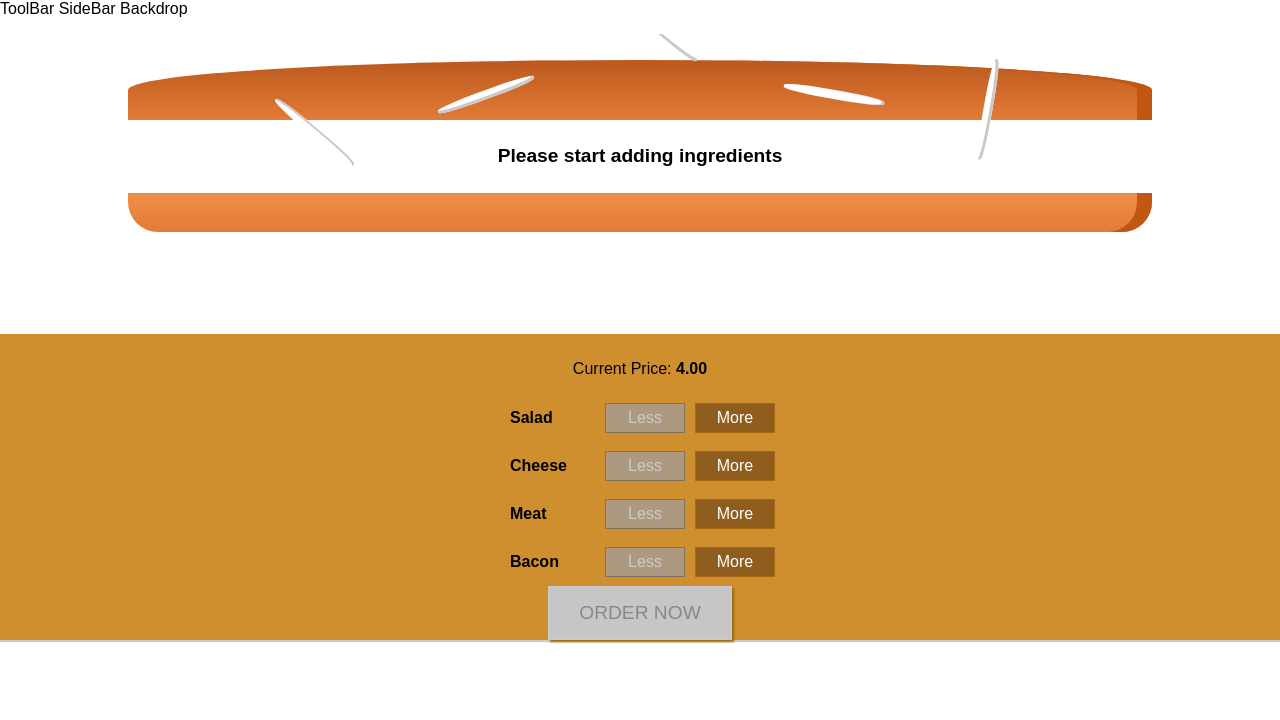
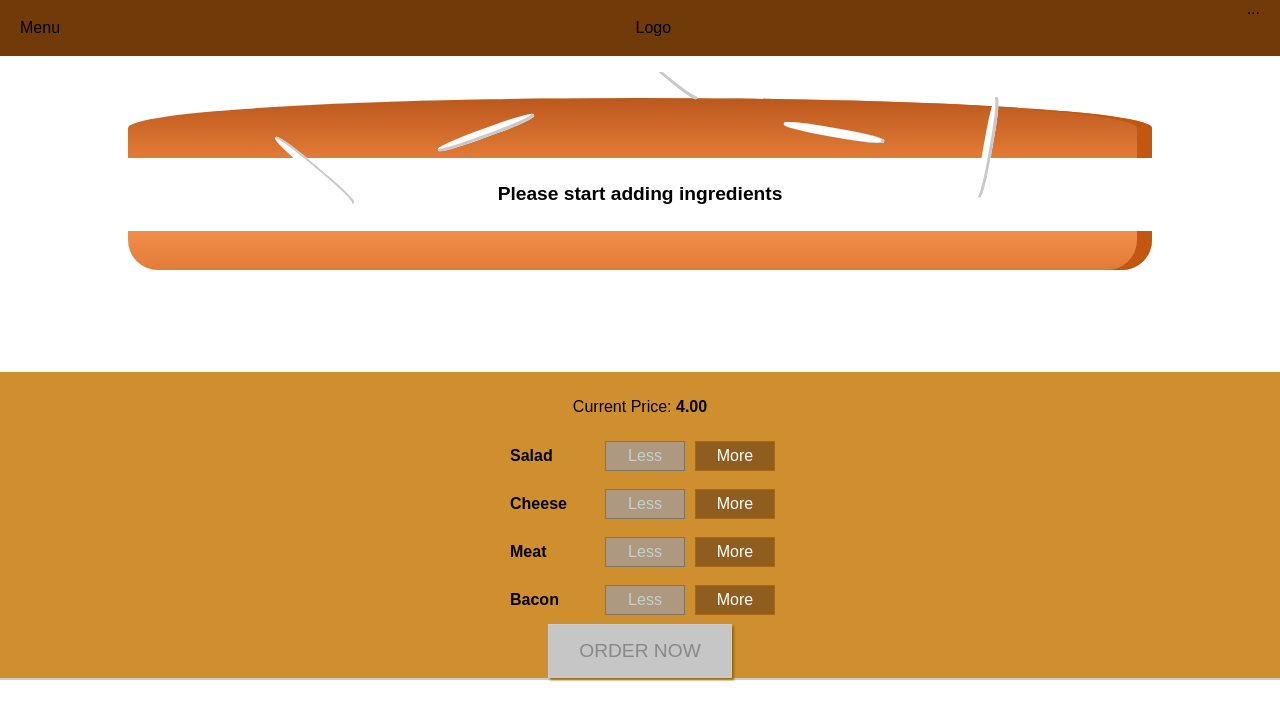
Before and after one commit to mouryar/React-learning-project, a React app: page / in a window 1280 px wide. Shown: the top 720 px of the page. Built offline with nearby package versions, Linux system fonts and the light colour scheme.

Commit message:
Adding nav bar to the application

```diff
--- a/src/components/Burger/OrderSummary/OrderSummary.js
+++ b/src/components/Burger/OrderSummary/OrderSummary.js
@@ -1,5 +1,6 @@
 import React from 'react';
 import Aux from '../../../hoc/Aux'
+import Button from '../../UI/Button/Button'
 
 const OrderSummary = (props) => {
     const ingredientSummary = Object.keys(props.ingredients).map(iKey => {
@@ -14,6 +15,10 @@
           <ul>
             {ingredientSummary}
           </ul>
+          <p><strong>Total Price: {props.totalPrice.toFixed(2)}$</strong></p>
+          <p>Continue to checkout ?</p>
+          <Button btnType="Danger" clicked={props.orderCanceled}>CANCEL</Button>
+          <Button btnType="Success" clicked={props.oderFinished}>CONTINUE</Button>
         </Aux>
     );
 };
--- a/src/components/Layout/Layout.css
+++ b/src/components/Layout/Layout.css
@@ -1,3 +1,3 @@
 .container{
-    margin-top: 16px
+    margin-top: 72px
 }
--- a/src/components/Layout/Layout.js
+++ b/src/components/Layout/Layout.js
@@ -1,11 +1,13 @@
 import React from 'react';
 import Aux from '../../hoc/Aux'
 import Classes from './Layout.css'
+import Toolbar from '../UI/Navigation/Toolbar/Toolbar'
 
 const layout = (props) => {
     return(
         <Aux>
-            <div>ToolBar SideBar Backdrop</div>
+
+            <div><Toolbar/></div>
             <div className={Classes.container}>{props.children}</div>
         </Aux>
     );
--- /dev/null
+++ b/src/components/UI/Button/Button.css
@@ -0,0 +1,24 @@
+.Button {
+    background-color: transparent;
+    border: none;
+    color: white;
+    outline: none;
+    cursor: pointer;
+    font: inherit;
+    padding: 10px;
+    margin: 10px;
+    font-weight: bold;
+}
+
+.Button:first-of-type {
+    margin-left: 0;
+    padding-left: 0;
+}
+
+.Success {
+    color: #5C9210;
+}
+
+.Danger {
+    color: #944317;
+}
--- /dev/null
+++ b/src/components/UI/Button/Button.js
@@ -0,0 +1,15 @@
+import React from 'react';
+import classes from './Button.css'
+
+
+const Button = (props) => {
+    return(
+        <button
+            onClick={props.clicked}
+            className={[classes.Button, classes[props.btnType]].join(' ')}>
+            {props.children}
+        </button>
+    );
+}
+
+export default Button;
--- /dev/null
+++ b/src/components/UI/Navigation/Toolbar/Toolbar.css
@@ -0,0 +1,18 @@
+.Toolbar{
+    height: 56px;
+    width: 100%;
+    position: fixed;
+    top:0;
+    left: 0;
+    background-color: #703b09;
+    display: flex;
+    justify-content: space-between;
+    align-items: center;
+    padding: 0 20px;
+    box-sizing: border-box;
+    z-index: 90;
+}
+
+.Toolbar nav{
+    height: 100%;
+}
--- /dev/null
+++ b/src/components/UI/Navigation/Toolbar/Toolbar.js
@@ -0,0 +1,16 @@
+import React from 'react';
+import classes from './Toolbar.css'
+
+const Toolbar = (props) => {
+    return(
+        <header className={classes.Toolbar}>
+            <div>Menu</div>
+            <div>Logo</div>
+            <nav>
+                ...
+            </nav>
+        </header>
+    );
+}
+
+export default Toolbar;
--- a/src/containers/BurgerBuilder/BurgerBuilder.js
+++ b/src/containers/BurgerBuilder/BurgerBuilder.js
@@ -58,6 +58,10 @@
         })
     }
 
+    continuePurchasehandler = () =>{
+        alert("You are done !!");
+    }
+
     removeIngredientHandler = (type)=>{
         const typeCount = this.state.ingredients[type];
         if(typeCount === 0){
@@ -85,6 +89,9 @@
                 <Modal purchasing={this.state.purchasing} modelClosed={this.purchseCancelHandler}>
                     <OrderSummary
                     ingredients={this.state.ingredients}
+                    orderCanceled={this.purchseCancelHandler}
+                    oderFinished={this.continuePurchasehandler}
+                    totalPrice={this.state.totalPrice}
                     />
                 </Modal>
                 <Burger ingredients={this.state.ingredients}/>
```
